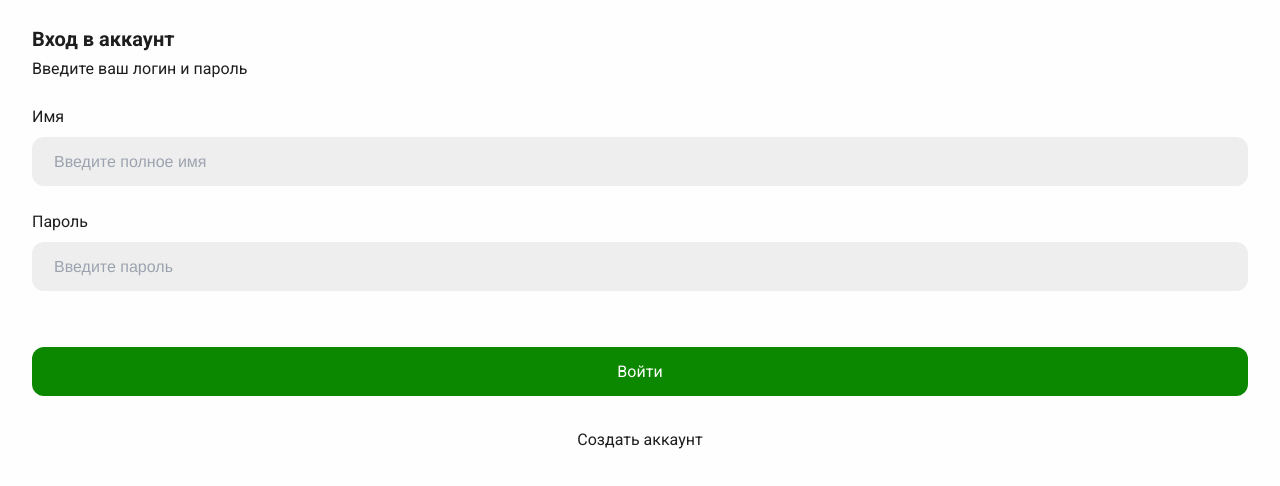
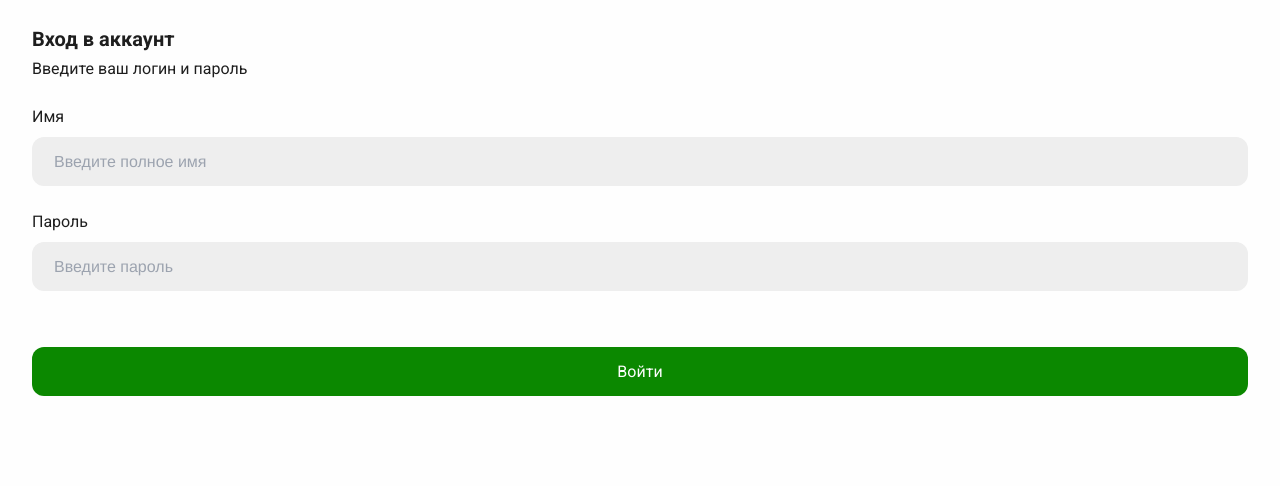
Before and after one commit to Shomirsaidov/triolingo-client, a Vue app: page /login in a window 1280 px wide. Shown: the top 486 px of the page. Built offline with nearby package versions, Linux system fonts and the light colour scheme.

Commit message:
Update Login.vue

```diff
--- a/src/views/Login.vue
+++ b/src/views/Login.vue
@@ -24,9 +24,7 @@
               </div>
               <h5 class="white" v-if="!loading">Войти</h5>
           </button>
-        <button class="w-full text-center mt-2">
-          <h6 @click="$router.push('/register')">Создать аккаунт</h6>
-        </button>
+
       </div>
 
 
```
